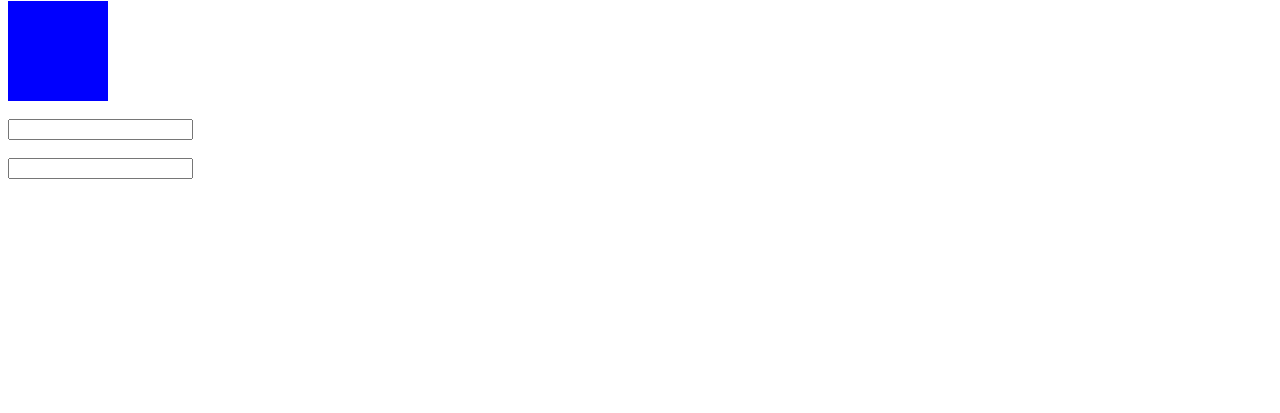
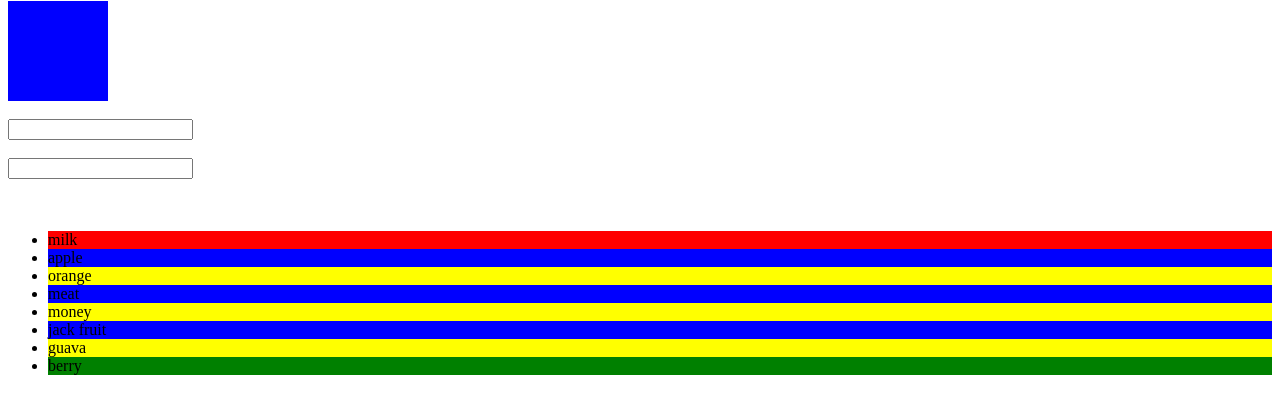
Before and after one commit to devzihadhossain/practice, a plain HTML site: page 0/index.html in a window 1280 px wide. Shown: the part 79-492 px from the top of the page. Drawn offline with Linux system fonts and the light colour scheme.

Commit message:
css nth child first, last, odd, even

```diff
--- a/0/index.html
+++ b/0/index.html
@@ -24,5 +24,20 @@
 		<input type="password" name="">
 	</div>
 
+	<br> <br>
+
+	<div class="child">
+		<ul>
+			<li>milk</li>
+			<li>apple</li>
+			<li>orange</li>
+			<li>meat</li>
+			<li>money</li>
+			<li>jack fruit</li>
+			<li>guava</li>
+			<li>berry</li>
+		</ul>
+	</div>
+
 </body>
 </html>
--- a/0/style.css
+++ b/0/style.css
@@ -19,3 +19,17 @@ h1{
 	background: lightblue;
 	color: red;
 }
+
+.child > ul li:first-child{
+	background: red !important;
+}
+.child > ul li:last-child{
+	background: green !important;
+}
+
+.child > ul li:nth-child(odd){
+	background: yellow;
+}
+.child > ul li:nth-child(even){
+	background: blue;
+}
```
